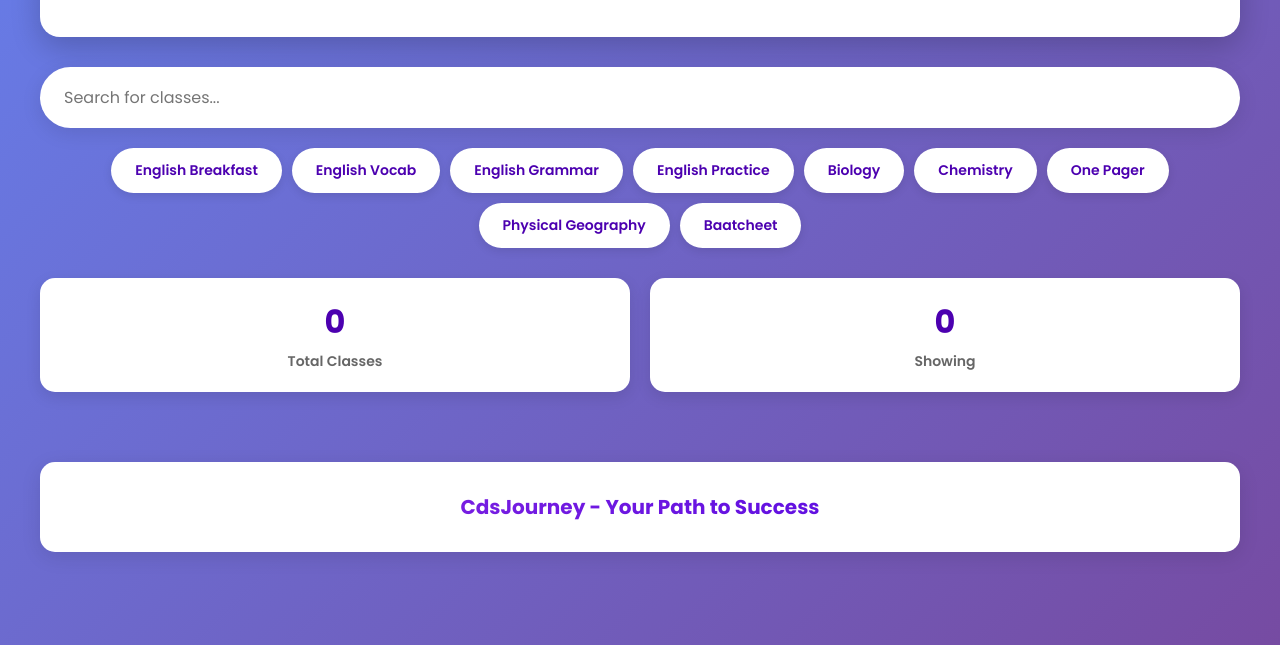
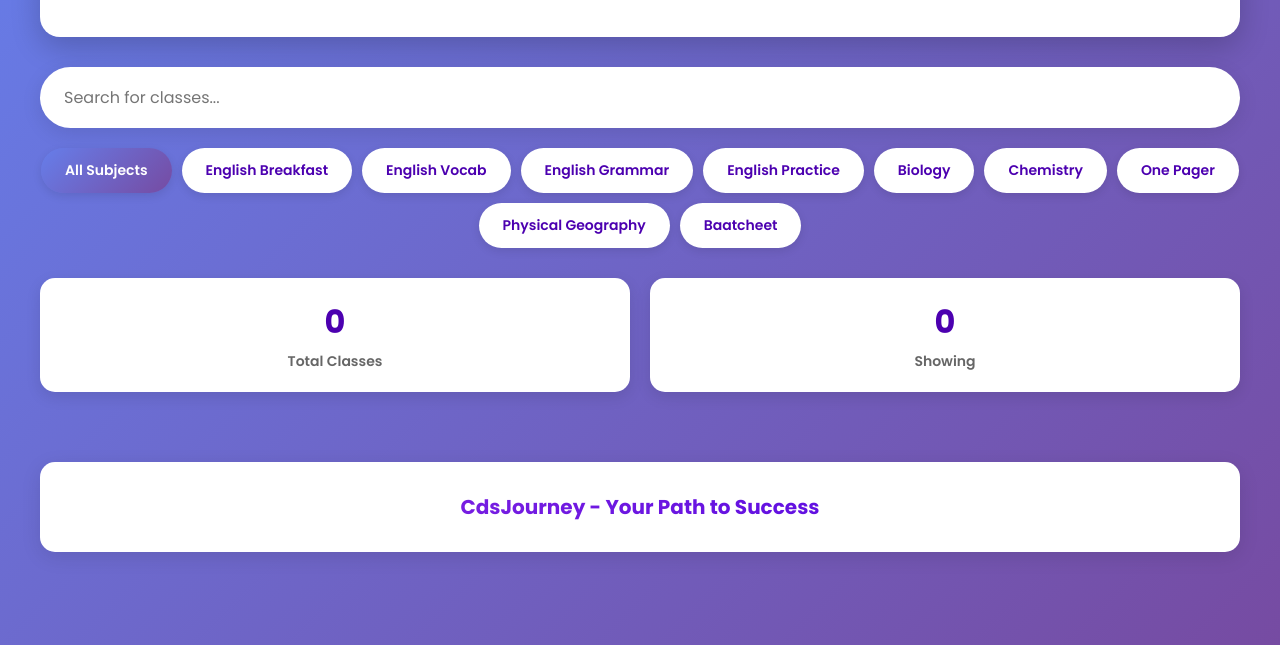
Before and after one commit to never-cheat/OTAqT82bLm, a plain HTML site: page index.html in a window 1280 px wide. Shown: the part 155-800 px from the top of the page. Drawn offline with Linux system fonts and the light colour scheme.

Commit message:
Add 'All Subjects' filter button to index.html

```diff
--- a/index.html
+++ b/index.html
@@ -27,7 +27,7 @@
         </div>
 
         <div class="filter-container">
-
+             <button class="filter-btn active" data-category="all">All Subjects</button>
              <button class="filter-btn" data-category="English Breakfast">English Breakfast</button>
              <button class="filter-btn" data-category="English Vocab">English Vocab</button>
              <button class="filter-btn" data-category="English">English Grammar</button>
```
